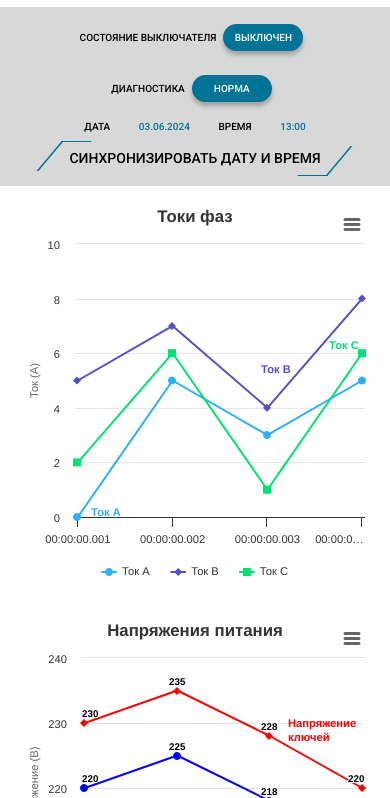
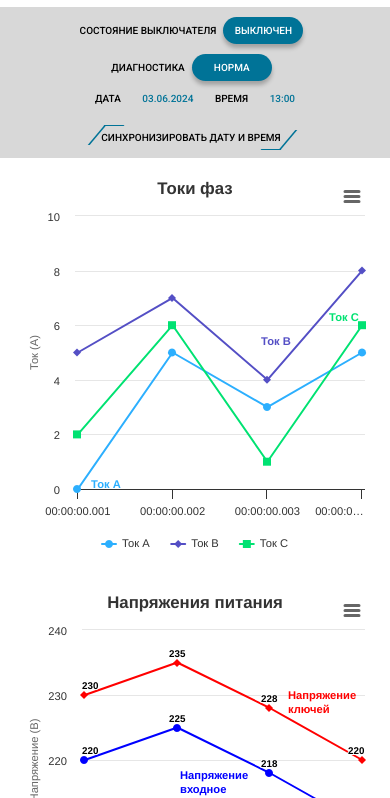
Before and after one commit to Ridikylys/BUVV, a plain HTML site: page index.html in a window 390 px wide. Shown: the part 46-844 px from the top of the page. Drawn offline with Linux system fonts and the light colour scheme; no server answers; files whose address does not match are found by name.

Commit message:
add adaptive for button

```diff
--- a/#source/scss/style.scss
+++ b/#source/scss/style.scss
@@ -180,6 +180,7 @@
 		//, "PT Serif",
 		@media (max-width:992px) {
 			font-size: 11px;
+			letter-spacing: 0px;
 		}
 		@media (max-width: 767px) {
 			font-size: 14px;
@@ -225,7 +226,7 @@
 		display: flex;
 		justify-content: space-between;
 		padding: 20px 0px 23px 0px;
-		@media (max-width: 714px){
+		@media (max-width: 730px){
 			padding: 10px 0px 10px 0px;
 			flex-direction: column;
 		}
@@ -235,7 +236,7 @@
 		display: flex;
     	flex-direction: column;
     	justify-content: space-between;
-		@media (max-width: 714px) {
+		@media (max-width: 730px) {
 		display: flex;
     	flex-direction: column;
     	justify-self: center;
@@ -248,7 +249,7 @@
 	&__row-status, &__row-diag {
 		display: flex;
 		justify-content: space-between;
-		@media (max-width: 714px){
+		@media (max-width: 730px){
 			justify-content: center;
 		}
 		&_sost, &-text {
@@ -278,7 +279,7 @@
 					font-size: 10px;
 					width: 80px;
 					padding: 3px 9px 3px 9px;
-					margin: 7px;
+					margin: 0px 7px;
 				}
 			}
 		}
@@ -299,7 +300,7 @@
 		flex-direction: column;
 		justify-content: space-between;
 		min-height: 67px;
-		@media (max-width: 714px) {
+		@media (max-width: 730px) {
 			align-items: center;
 			}
 
@@ -308,10 +309,13 @@
 			display: flex;
 			justify-content: space-between;
 			padding-top: 6px;
-			@media (max-width: 714px){
-				justify-content: space-around;
-				min-width: 250px;
+			@media (max-width: 730px){
+				justify-content: space-between;
+				width: 250px;
 				padding-top: 10px;
+			}
+			@media (max-width: 420px) {
+				width: 200px;
 			}
 
 			&-TextData, &-TextTime {
@@ -339,7 +343,7 @@
 			border-radius: 30px;
 			box-shadow: 0px 4px 4px 0px rgba(0, 0, 0, 0.25);
 			background: rgb(0, 115, 151);
-			@media (max-width:714px) {
+			@media (max-width:730px) {
 				min-width: 300px;
     			margin-top: 10px;
 				@media (max-width: 420px) {
@@ -382,6 +386,11 @@
     text-transform: uppercase;
     color: #000000;
     cursor: pointer;
+	left: 16px;
+	top: 2px;
+	@media (max-width: 420px) {
+		font-size: 10px;
+	}
 
 
     .label{
@@ -407,23 +416,30 @@
 		}
 
 		.label{
-		  padding: 10px 22px;
+		  padding: 10px 20px;
+		  margin-right: 40px;
+		  @media (max-width: 420px) {
+			padding: 5px 12px;
+		}
 		}
 
 		.icon{
 		  display: block;
 		  position: absolute;
 		  top: 0;
-		  left: 0;
-		  width: 100%;
+		  left: 5px;
+		  width: 85%;
 		  height: 100%;
 		  transform: skew(-40deg, 0deg);
 		  transition: all 0.5s;
+		  @media (max-width: 420px) {
+			width: 81%;
+		}
 
 		  &:before, &:after{
 			content: '';
 			height: 1px;
-			width: 30px;
+			width: 20px;
 			position: absolute;
 			display: block;
 			background: #007397;
@@ -445,7 +461,7 @@
 			  position: absolute;
 			  display: block;
 			  width: 2px;
-			  height: 30px;
+			  height: 20px;
 			  transition: height 0.5s;
 			}
 			&:before{
--- a/css/pre-style.css
+++ b/css/pre-style.css
@@ -313,6 +313,7 @@
 @media (max-width: 992px) {
   .menu__link {
     font-size: 11px;
+    letter-spacing: 0px;
   }
 }
 @media (max-width: 767px) {
@@ -362,7 +363,7 @@
           justify-content: space-between;
   padding: 20px 0px 23px 0px;
 }
-@media (max-width: 714px) {
+@media (max-width: 730px) {
   .status__row {
     padding: 10px 0px 10px 0px;
     -webkit-box-orient: vertical;
@@ -383,7 +384,7 @@
       -ms-flex-pack: justify;
           justify-content: space-between;
 }
-@media (max-width: 714px) {
+@media (max-width: 730px) {
   .status__column {
     display: -webkit-box;
     display: -ms-flexbox;
@@ -410,7 +411,7 @@
       -ms-flex-pack: justify;
           justify-content: space-between;
 }
-@media (max-width: 714px) {
+@media (max-width: 730px) {
   .status__row-status, .status__row-diag {
     -webkit-box-pack: center;
         -ms-flex-pack: center;
@@ -468,7 +469,7 @@
     font-size: 10px;
     width: 80px;
     padding: 3px 9px 3px 9px;
-    margin: 7px;
+    margin: 0px 7px;
   }
 }
 .status__row-diag {
@@ -496,7 +497,7 @@
           justify-content: space-between;
   min-height: 67px;
 }
-@media (max-width: 714px) {
+@media (max-width: 730px) {
   .status__column-time {
     -webkit-box-align: center;
         -ms-flex-align: center;
@@ -512,12 +513,18 @@
           justify-content: space-between;
   padding-top: 6px;
 }
-@media (max-width: 714px) {
+@media (max-width: 730px) {
   .status__column-time-row {
-    -ms-flex-pack: distribute;
-        justify-content: space-around;
-    min-width: 250px;
+    -webkit-box-pack: justify;
+        -ms-flex-pack: justify;
+            justify-content: space-between;
+    width: 250px;
     padding-top: 10px;
+  }
+}
+@media (max-width: 420px) {
+  .status__column-time-row {
+    width: 200px;
   }
 }
 .status__column-time-row-TextData, .status__column-time-row-TextTime {
@@ -546,13 +553,13 @@
           box-shadow: 0px 4px 4px 0px rgba(0, 0, 0, 0.25);
   background: rgb(0, 115, 151);
 }
-@media (max-width: 714px) {
+@media (max-width: 730px) {
   .status__column-time-btn {
     min-width: 300px;
     margin-top: 10px;
   }
 }
-@media (max-width: 714px) and (max-width: 420px) {
+@media (max-width: 730px) and (max-width: 420px) {
   .status__column-time-btn {
     min-width: 250px;
   }
@@ -601,6 +608,13 @@
   text-transform: uppercase;
   color: #000000;
   cursor: pointer;
+  left: 16px;
+  top: 2px;
+}
+@media (max-width: 420px) {
+  .button {
+    font-size: 10px;
+  }
 }
 .button .label {
   padding: 10px;
@@ -617,24 +631,35 @@
   height: 100%;
 }
 .button.v8 .label {
-  padding: 10px 22px;
+  padding: 10px 20px;
+  margin-right: 40px;
+}
+@media (max-width: 420px) {
+  .button.v8 .label {
+    padding: 5px 12px;
+  }
 }
 .button.v8 .icon {
   display: block;
   position: absolute;
   top: 0;
-  left: 0;
-  width: 100%;
+  left: 5px;
+  width: 85%;
   height: 100%;
   -webkit-transform: skew(-40deg, 0deg);
           transform: skew(-40deg, 0deg);
   -webkit-transition: all 0.5s;
   transition: all 0.5s;
 }
+@media (max-width: 420px) {
+  .button.v8 .icon {
+    width: 81%;
+  }
+}
 .button.v8 .icon:before, .button.v8 .icon:after {
   content: "";
   height: 1px;
-  width: 30px;
+  width: 20px;
   position: absolute;
   display: block;
   background: #007397;
@@ -655,7 +680,7 @@
   position: absolute;
   display: block;
   width: 2px;
-  height: 30px;
+  height: 20px;
   -webkit-transition: height 0.5s;
   transition: height 0.5s;
 }
```
